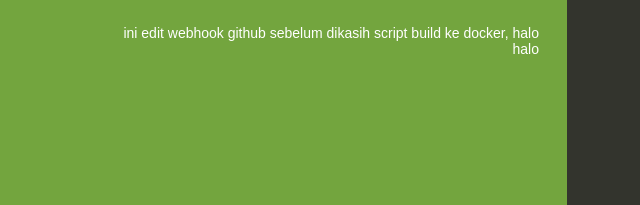
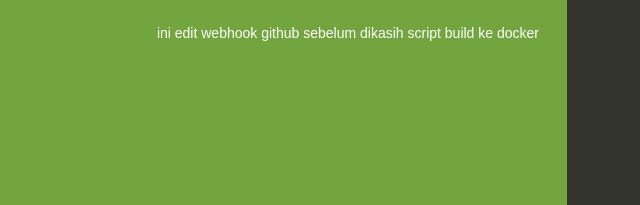
Before and after one commit to QiuRRQ/aws_sample_nodejs, a website: page index.html in a window 1280 px wide. Shown: the part 330-535 px from the top of the page, 73-713 px from the left. Drawn offline with Linux system fonts and the light colour scheme.

Commit message:
Update index.html

```diff
--- a/index.html
+++ b/index.html
@@ -76,7 +76,7 @@
     <div class="textColumn">
       <h1>Congratulations</h1>
       <p>Your first AWS Elastic Beanstalk Node.js application is now running on your own dedicated environment in the AWS Cloud</p>
-      <p>ini edit webhook github sebelum dikasih script build ke docker, halo halo</p>
+      <p>ini edit webhook github sebelum dikasih script build ke docker</p>
     </div>
     <div class="linksColumn">
       <h2>What's Next?</h2>
```
